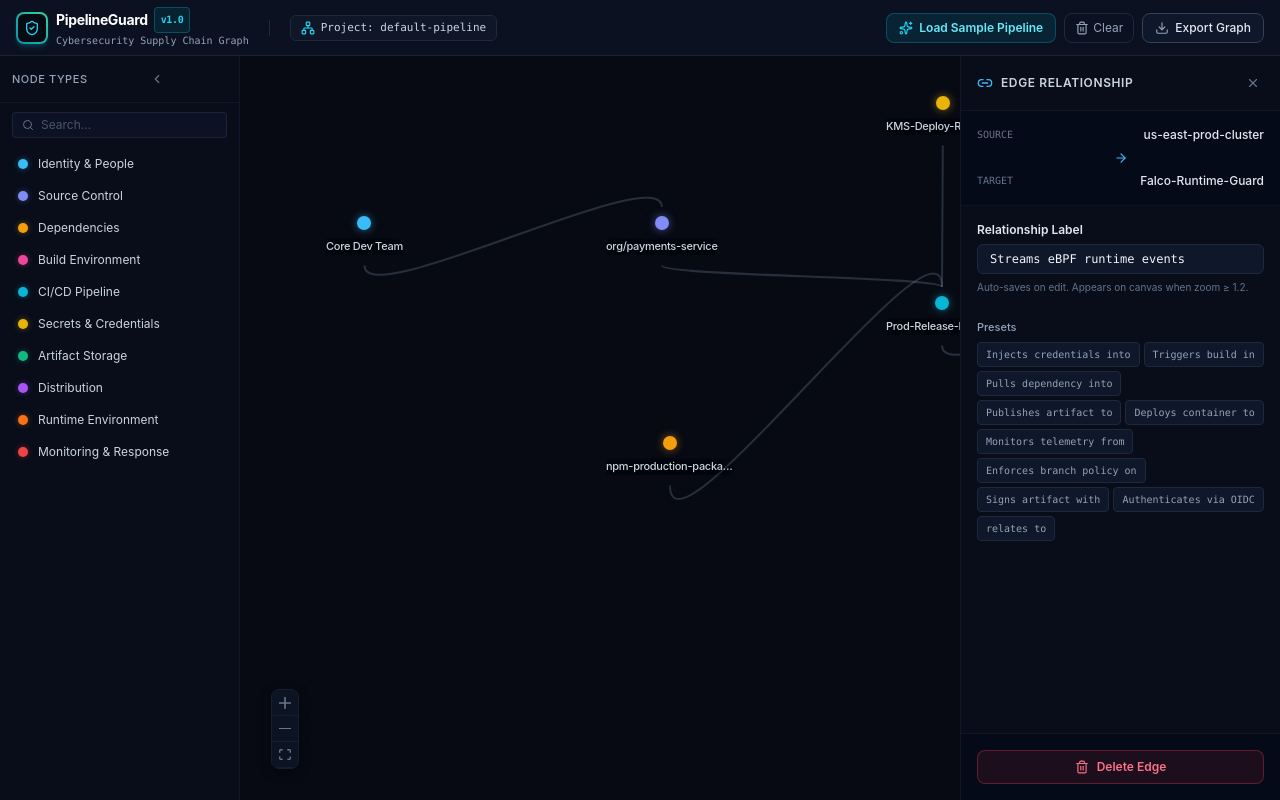
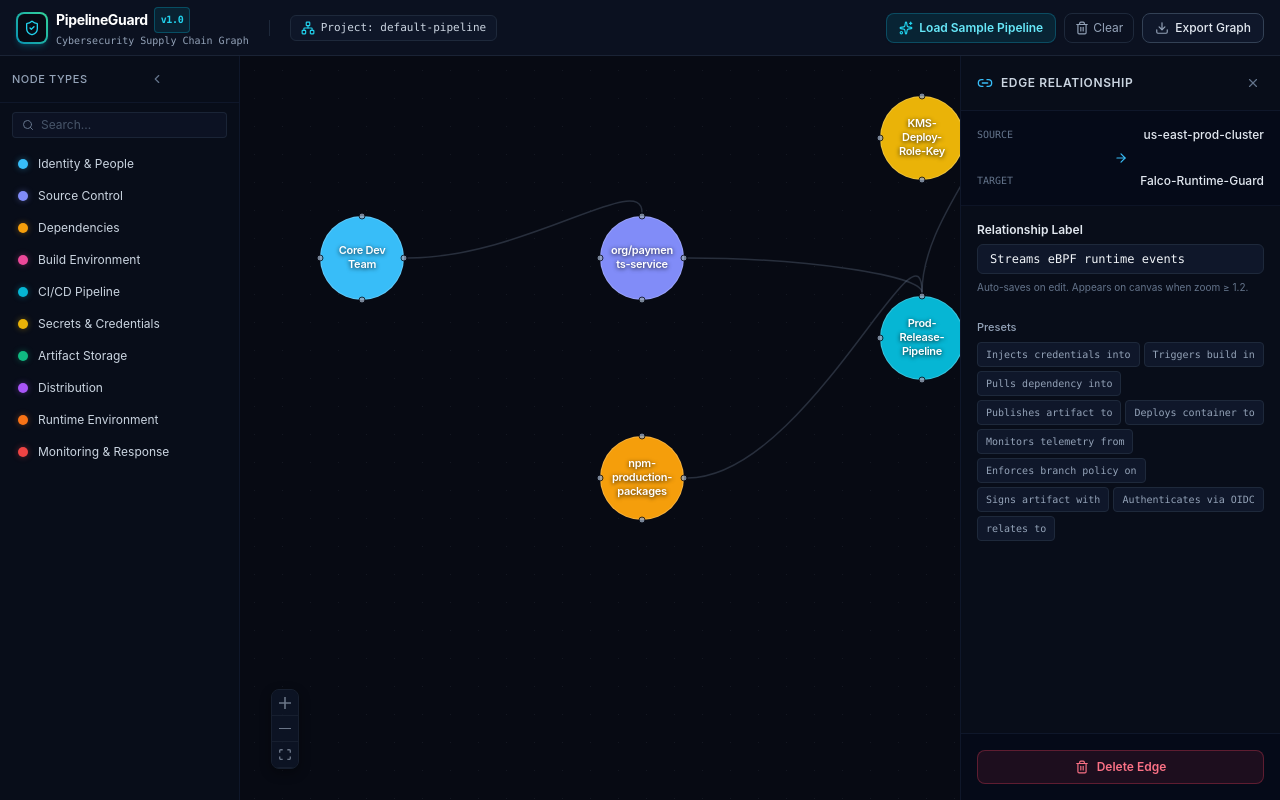
Before and after one commit to Mayur589/pipeline-analyzer, a React (Vite) app in the folder frontend/: page / in a window 1280 px wide. Both pictures are taken after a click on the button "Load Sample Pipeline". Built offline with nearby package versions, Linux system fonts and the light colour scheme.

Commit message:
fix(graph): enable live 60fps dragging, increase node size to 84px with centered text, align 4-way connectors on circumference, and strictly contain node color

```diff
--- a/frontend/src/components/CustomNode.tsx
+++ b/frontend/src/components/CustomNode.tsx
@@ -21,81 +21,50 @@ export const CustomNode = memo(({ id, data, selected }: NodeProps) => {
   return (
     <div
       onClick={handleClick}
-      className="group relative flex flex-col items-center justify-center cursor-pointer select-none"
+      className="relative flex items-center justify-center cursor-pointer select-none"
+      style={{ width: 84, height: 84 }}
     >
-      {/* Invisible/subtle connection handles */}
+      {/* 4 Connectors: Top, Right, Bottom, Left - Equidistant and exactly on circumference */}
       <Handle
         type="target"
         position={Position.Top}
-        className="!w-2 !h-2 !bg-slate-400 !border-none opacity-0 group-hover:opacity-70 transition-opacity !top-[-4px]"
         id="target-top"
+        className="opacity-80 hover:opacity-100 transition-opacity cursor-crosshair"
+      />
+      <Handle
+        type="source"
+        position={Position.Right}
+        id="source-right"
+        className="opacity-80 hover:opacity-100 transition-opacity cursor-crosshair"
+      />
+      <Handle
+        type="source"
+        position={Position.Bottom}
+        id="source-bottom"
+        className="opacity-80 hover:opacity-100 transition-opacity cursor-crosshair"
       />
       <Handle
         type="target"
         position={Position.Left}
-        className="!w-2 !h-2 !bg-slate-400 !border-none opacity-0 group-hover:opacity-70 transition-opacity !left-[-4px]"
         id="target-left"
+        className="opacity-80 hover:opacity-100 transition-opacity cursor-crosshair"
       />
 
-      {/* Obsidian Node Dot */}
-      <div className="relative flex items-center justify-center">
-        {/* Selection / Hover Halo */}
+      {/* Circular Node Body: Fill strictly contained inside, no outer glow/overflow */}
       <div
-          className={`absolute rounded-full transition-all duration-300 ${
+        className={`w-full h-full rounded-full flex items-center justify-center text-center p-2.5 transition-all duration-150 overflow-hidden ${
           selected
-              ? 'w-7 h-7 opacity-80 animate-pulse-subtle'
-              : 'w-4 h-4 opacity-0 group-hover:w-6 group-hover:h-6 group-hover:opacity-40'
+            ? 'border-2 border-white ring-2 ring-white/30'
+            : 'border border-white/20 hover:border-white/60'
         }`}
         style={{
-            backgroundColor: color,
-            filter: 'blur(3px)'
-          }}
-        />
-
-        {/* Core Node Circle */}
-        <div
-          className={`relative rounded-full transition-all duration-200 ${
-            selected
-              ? 'w-4 h-4 ring-2 ring-white ring-offset-2 ring-offset-[#070a13] scale-110 shadow-lg'
-              : 'w-3.5 h-3.5 group-hover:scale-125 shadow-md'
-          }`}
-          style={{
-            backgroundColor: color,
-            boxShadow: selected
-              ? `0 0 16px ${color}, 0 0 4px ${color}`
-              : `0 0 8px ${color}88`
-          }}
-        />
-      </div>
-
-      {/* Node Name Label */}
-      <div className="mt-1.5 px-1.5 py-0.5 max-w-[140px] text-center pointer-events-none">
-        <span
-          className={`text-[11px] font-medium tracking-tight block truncate transition-colors duration-150 ${
-            selected
-              ? 'text-white font-semibold'
-              : 'text-slate-300 group-hover:text-white'
-          }`}
-          style={{
-            textShadow: '0 1px 4px rgba(0, 0, 0, 0.9), 0 0 10px rgba(0,0,0,0.8)'
+          backgroundColor: color
         }}
       >
+        <span className="text-[11px] font-semibold text-white tracking-tight leading-tight line-clamp-3 select-none break-words drop-shadow-[0_1px_2px_rgba(0,0,0,0.8)]">
           {name}
         </span>
       </div>
-
-      <Handle
-        type="source"
-        position={Position.Bottom}
-        className="!w-2 !h-2 !bg-slate-400 !border-none opacity-0 group-hover:opacity-70 transition-opacity !bottom-[-4px]"
-        id="source-bottom"
-      />
-      <Handle
-        type="source"
-        position={Position.Right}
-        className="!w-2 !h-2 !bg-slate-400 !border-none opacity-0 group-hover:opacity-70 transition-opacity !right-[-4px]"
-        id="source-right"
-      />
     </div>
   );
 });
--- a/frontend/src/components/GraphCanvas.tsx
+++ b/frontend/src/components/GraphCanvas.tsx
@@ -1,16 +1,19 @@
-import React, { useCallback, useRef, useMemo } from 'react';
+import React, { useCallback, useRef, useEffect } from 'react';
 import {
   ReactFlow,
   Background,
   Controls,
   useReactFlow,
   ReactFlowProvider,
-  BackgroundVariant
+  BackgroundVariant,
+  useNodesState,
+  useEdgesState
 } from '@xyflow/react';
 import type {
   Connection,
   Edge as FlowEdge,
-  Node as FlowNode
+  Node as FlowNode,
+  NodeChange
 } from '@xyflow/react';
 import { useGraphStore } from '../store/graphStore';
 import { CustomNode } from './CustomNode';
@@ -27,6 +30,7 @@ const edgeTypes = {
 const CanvasInner: React.FC = () => {
   const reactFlowWrapper = useRef<HTMLDivElement>(null);
   const { screenToFlowPosition } = useReactFlow();
+  const isDraggingRef = useRef(false);
 
   const {
     nodes,
@@ -42,9 +46,16 @@ const CanvasInner: React.FC = () => {
     nodeCategories
   } = useGraphStore();
 
-  // Convert store nodes to React Flow nodes
-  const flowNodes: FlowNode[] = useMemo(() => {
-    return nodes.map((node) => ({
+  const [flowNodes, setFlowNodes, onNodesChange] = useNodesState<FlowNode>([]);
+  const [flowEdges, setFlowEdges, onEdgesChange] = useEdgesState<FlowEdge>([]);
+
+  // Synchronize store nodes into local React Flow state
+  useEffect(() => {
+    // If a node is currently being dragged, don't interrupt the live drag
+    if (isDraggingRef.current) return;
+
+    setFlowNodes(
+      nodes.map((node) => ({
         id: node.id,
         type: 'pipelineNode',
         position: node.position || { x: 300, y: 300 },
@@ -53,12 +64,14 @@ const CanvasInner: React.FC = () => {
           properties: node.properties
         },
         selected: node.id === selectedNodeId
-    }));
-  }, [nodes, selectedNodeId]);
+      }))
+    );
+  }, [nodes, selectedNodeId, setFlowNodes]);
 
-  // Convert store edges to React Flow edges
-  const flowEdges: FlowEdge[] = useMemo(() => {
-    return edges.map((edge) => ({
+  // Synchronize store edges into local React Flow state
+  useEffect(() => {
+    setFlowEdges(
+      edges.map((edge) => ({
         id: edge.id,
         source: edge.sourceNodeId,
         target: edge.targetNodeId,
@@ -67,8 +80,30 @@ const CanvasInner: React.FC = () => {
           relationship: edge.relationship
         },
         selected: edge.id === selectedEdgeId
-    }));
-  }, [edges, selectedEdgeId]);
+      }))
+    );
+  }, [edges, selectedEdgeId, setFlowEdges]);
+
+  // Live node dragging handler
+  const handleNodesChange = useCallback(
+    (changes: NodeChange<FlowNode>[]) => {
+      onNodesChange(changes);
+    },
+    [onNodesChange]
+  );
+
+  const onNodeDragStart = useCallback(() => {
+    isDraggingRef.current = true;
+  }, []);
+
+  // When drag ends, persist final position without delayed snapping
+  const onNodeDragStop = useCallback(
+    (_event: any, node: FlowNode) => {
+      isDraggingRef.current = false;
+      updateNodePosition(node.id, node.position);
+    },
+    [updateNodePosition]
+  );
 
   // Drag over canvas
   const onDragOver = useCallback((event: React.DragEvent) => {
@@ -85,8 +120,8 @@ const CanvasInner: React.FC = () => {
       if (!categoryId) return;
 
       const position = screenToFlowPosition({
-        x: event.clientX,
-        y: event.clientY
+        x: event.clientX - 42,
+        y: event.clientY - 42
       });
 
       const category = nodeCategories.find((c) => c.id === categoryId);
@@ -140,14 +175,6 @@ const CanvasInner: React.FC = () => {
     [addEdge]
   );
 
-  // Drag stop -> persist node coordinate
-  const onNodeDragStop = useCallback(
-    (_event: any, node: FlowNode) => {
-      updateNodePosition(node.id, node.position);
-    },
-    [updateNodePosition]
-  );
-
   // Node click -> select node
   const onNodeClick = useCallback(
     (_: React.MouseEvent, node: FlowNode) => {
@@ -176,10 +203,13 @@ const CanvasInner: React.FC = () => {
         edges={flowEdges}
         nodeTypes={nodeTypes}
         edgeTypes={edgeTypes}
+        onNodesChange={handleNodesChange}
+        onEdgesChange={onEdgesChange}
+        onNodeDragStart={onNodeDragStart}
+        onNodeDragStop={onNodeDragStop}
         onDragOver={onDragOver}
         onDrop={onDrop}
         onConnect={onConnect}
-        onNodeDragStop={onNodeDragStop}
         onNodeClick={onNodeClick}
         onEdgeClick={onEdgeClick}
         onPaneClick={onPaneClick}
--- a/frontend/src/index.css
+++ b/frontend/src/index.css
@@ -58,38 +58,28 @@ body {
 
 .react-flow__controls-button:hover {
   background: #1e293b !important;
-  fill: #06b6d4 !important;
-  color: #06b6d4 !important;
-}
-
-.react-flow__minimap {
-  background-color: #0b1120 !important;
-  border: 1px solid #1e293b !important;
-  border-radius: 8px !important;
-  box-shadow: 0 4px 16px rgba(0, 0, 0, 0.6) !important;
-  overflow: hidden;
+  fill: #38bdf8 !important;
+  color: #38bdf8 !important;
 }
 
 .react-flow__edge-path {
-  stroke-width: 2 !important;
+  stroke-width: 1.5 !important;
 }
 
-.react-flow__edge.selected .react-flow__edge-path {
-  stroke: #06b6d4 !important;
-  stroke-width: 2.5 !important;
-  filter: drop-shadow(0 0 6px rgba(6, 182, 212, 0.6));
-}
-
+/* Connection Handles: small, consistent, neutral dots sitting cleanly on circumference */
 .react-flow__handle {
-  width: 10px !important;
-  height: 10px !important;
+  width: 7px !important;
+  height: 7px !important;
+  min-width: 7px !important;
+  min-height: 7px !important;
   border-radius: 50% !important;
-  background-color: #0f172a !important;
-  border: 2px solid #06b6d4 !important;
+  background-color: #94a3b8 !important;
+  border: 1.5px solid #070a13 !important;
   transition: transform 0.15s ease, background-color 0.15s ease;
+  z-index: 10;
 }
 
 .react-flow__handle:hover {
-  transform: scale(1.3);
-  background-color: #06b6d4 !important;
+  transform: scale(1.4);
+  background-color: #ffffff !important;
 }
```
Lines whose indentation alone changed are shown as unchanged.
